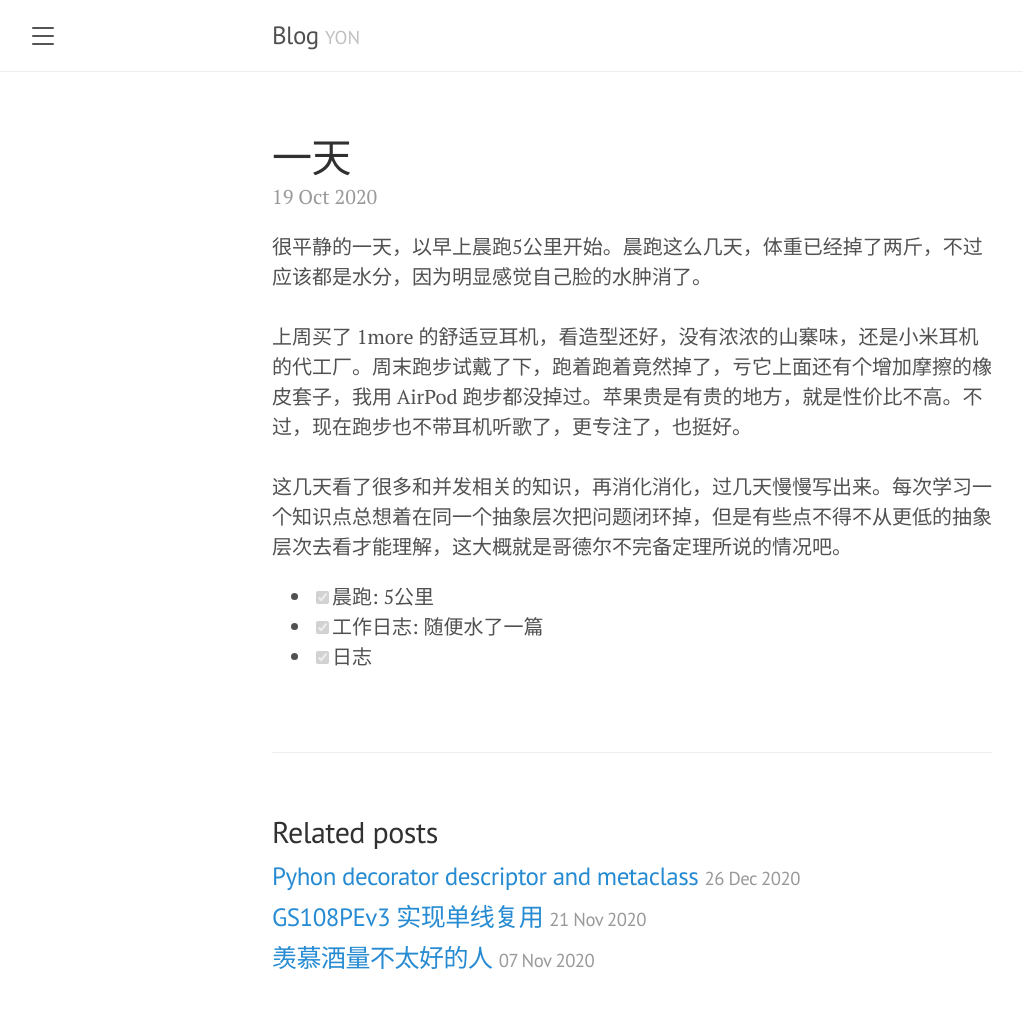
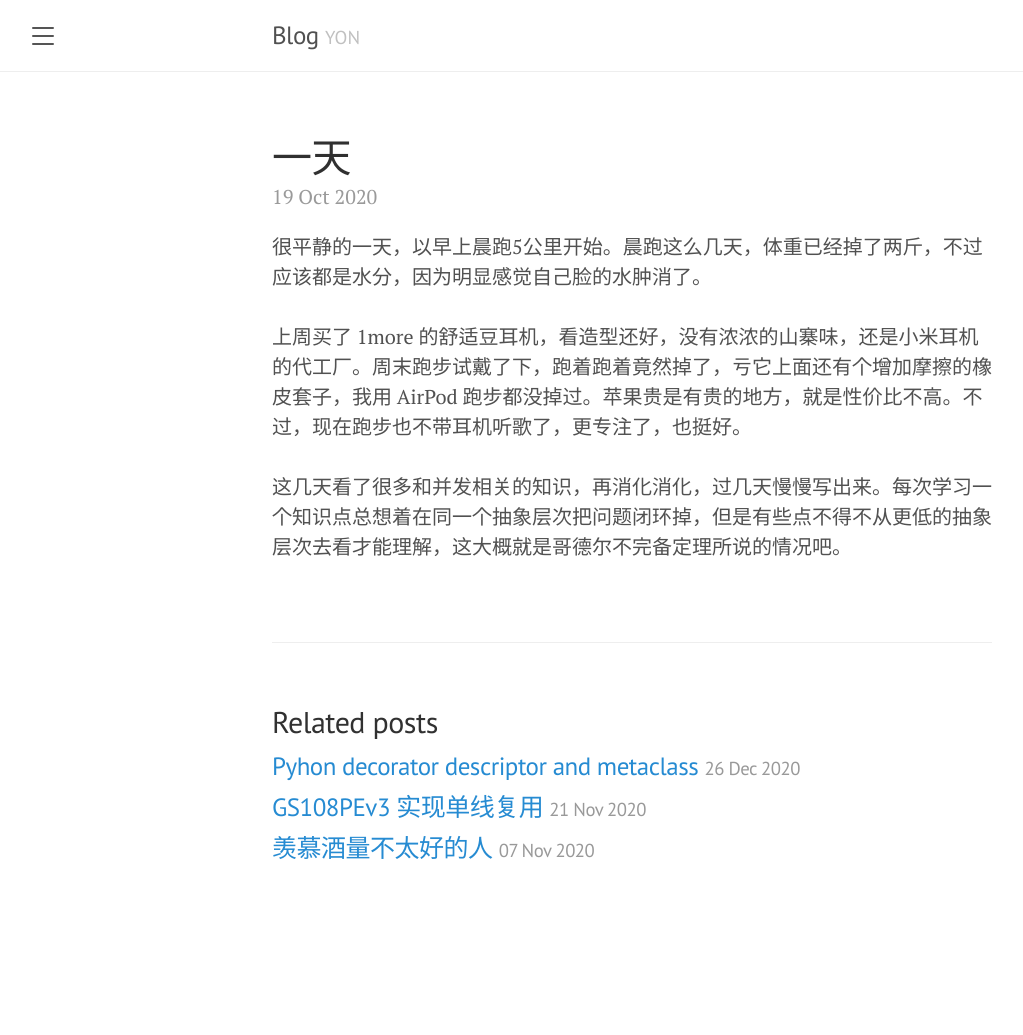
Before and after one commit to yoncise/yoncise.github.io, a Jekyll site: the page built from _posts/2020/2020-10-19-14607307.md, in a window 1280 px wide. Shown: the whole page, without its empty margins (8-1031 px from the left). Built offline with Jekyll 4.4.1, drawn with Linux system fonts in a browser that asks for light colours; after the commit the page ends 925 px from its top, so only the background shows below that.

Commit message:
sync from yuque

```diff
--- a/_posts/2020/2020-10-19-14607307.md
+++ b/_posts/2020/2020-10-19-14607307.md
@@ -4,8 +4,4 @@ title: 一天
 ---
 很平静的一天，以早上晨跑5公里开始。晨跑这么几天，体重已经掉了两斤，不过应该都是水分，因为明显感觉自己脸的水肿消了。<br />
 <br />上周买了 1more 的舒适豆耳机，看造型还好，没有浓浓的山寨味，还是小米耳机的代工厂。周末跑步试戴了下，跑着跑着竟然掉了，亏它上面还有个增加摩擦的橡皮套子，我用 AirPod 跑步都没掉过。苹果贵是有贵的地方，就是性价比不高。不过，现在跑步也不带耳机听歌了，更专注了，也挺好。<br />
-<br />这几天看了很多和并发相关的知识，再消化消化，过几天慢慢写出来。每次学习一个知识点总想着在同一个抽象层次把问题闭环掉，但是有些点不得不从更低的抽象层次去看才能理解，这大概就是哥德尔不完备定理所说的情况吧。<br />
-
-- [x] 晨跑: 5公里
-- [x] 工作日志: 随便水了一篇
-- [x] 日志
+<br />这几天看了很多和并发相关的知识，再消化消化，过几天慢慢写出来。每次学习一个知识点总想着在同一个抽象层次把问题闭环掉，但是有些点不得不从更低的抽象层次去看才能理解，这大概就是哥德尔不完备定理所说的情况吧。
```
